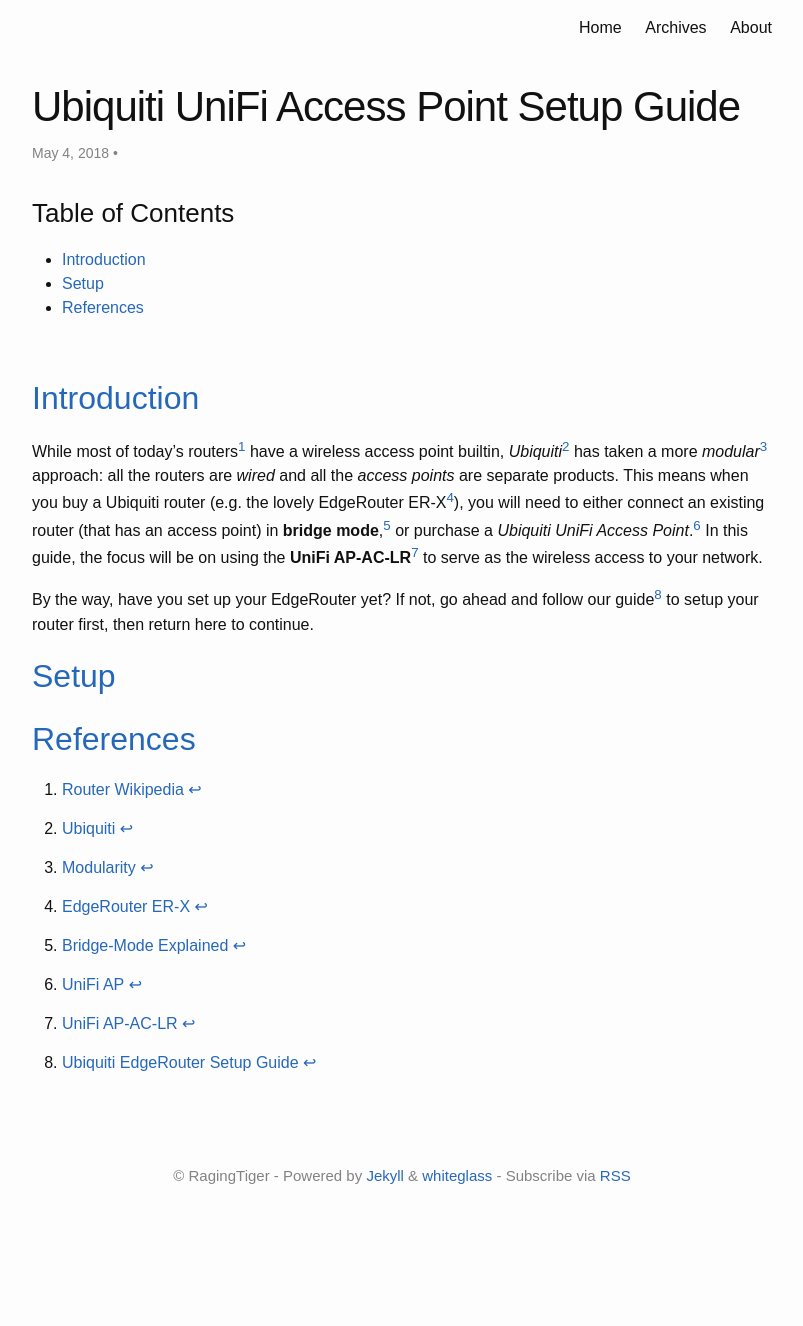
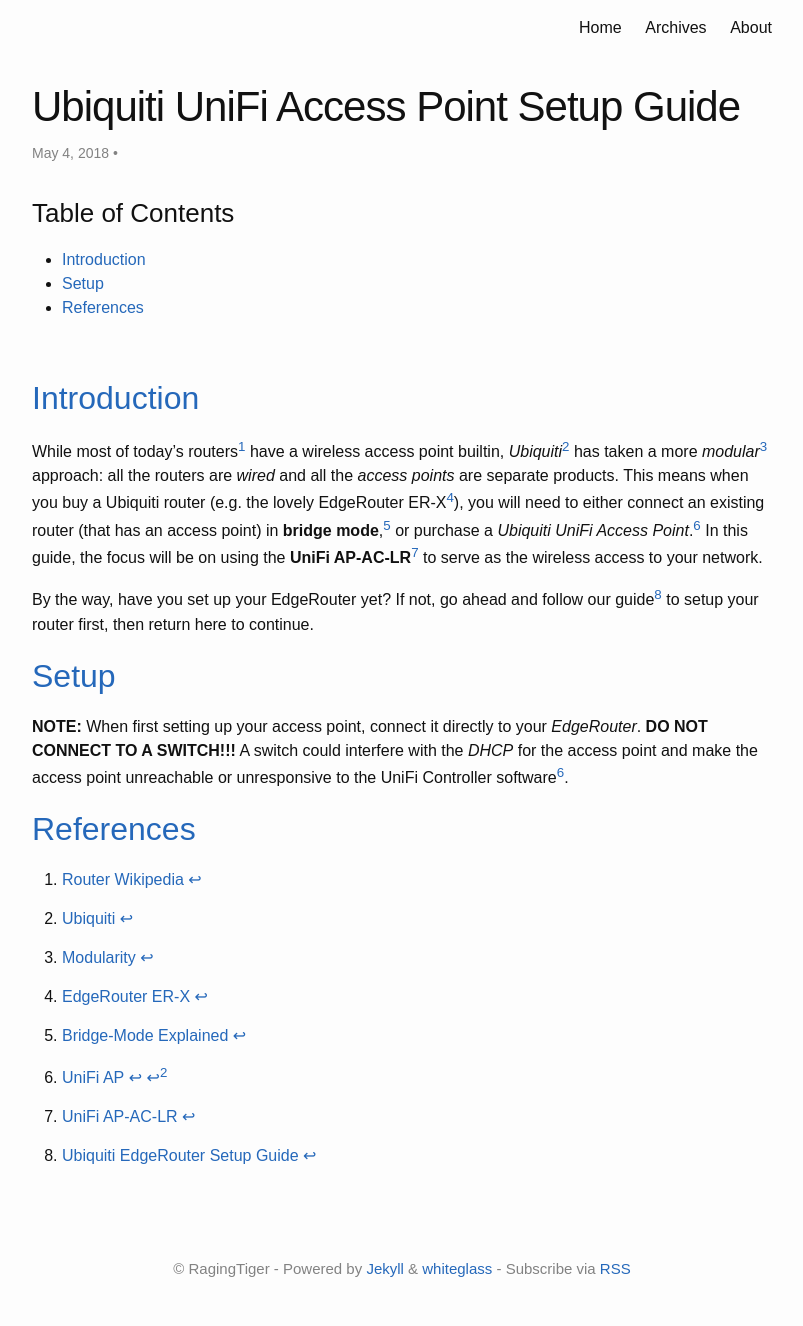
Before and after one commit to RagingTiger/RagingTiger.github.io, a Jekyll site: the page built from _posts/2018-05-04-ubq-unifi-ap-setup.md, in a window 1280 px wide. Shown: the whole page, without its empty margins (238-1041 px from the left). Built offline with Jekyll 4.4.1, drawn with Linux system fonts in a browser that asks for light colours; before the commit the page ends 1232 px from its top, so only the background shows below that.

Commit message:
Updated setup section

```diff
--- a/_posts/2018-05-04-ubq-unifi-ap-setup.md
+++ b/_posts/2018-05-04-ubq-unifi-ap-setup.md
@@ -19,6 +19,7 @@ By the way, have you set up your EdgeRouter yet? If not, go ahead and follow
 our guide[^fn8] to setup your router first, then return here to continue.
 
 ## <a name="setup"></a> [Setup](#setup)
+**NOTE:** When first setting up your access point, connect it directly to your *EdgeRouter*. **DO NOT CONNECT TO A SWITCH!!!** A switch could interfere with the *DHCP* for the access point and make the access point unreachable or unresponsive to the UniFi Controller software[^fn6].
 
 ## <a name="references"></a> [References](#toc)
 [^fn1]: [Router Wikipedia](https://en.wikipedia.org/wiki/Router_(computing))
```
